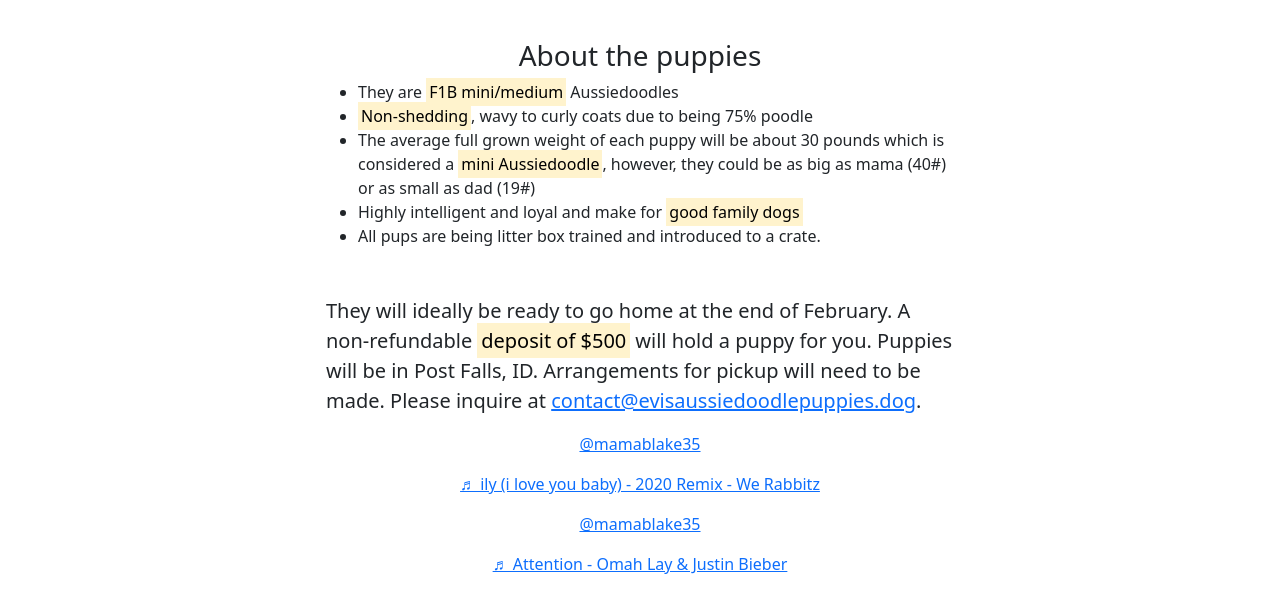
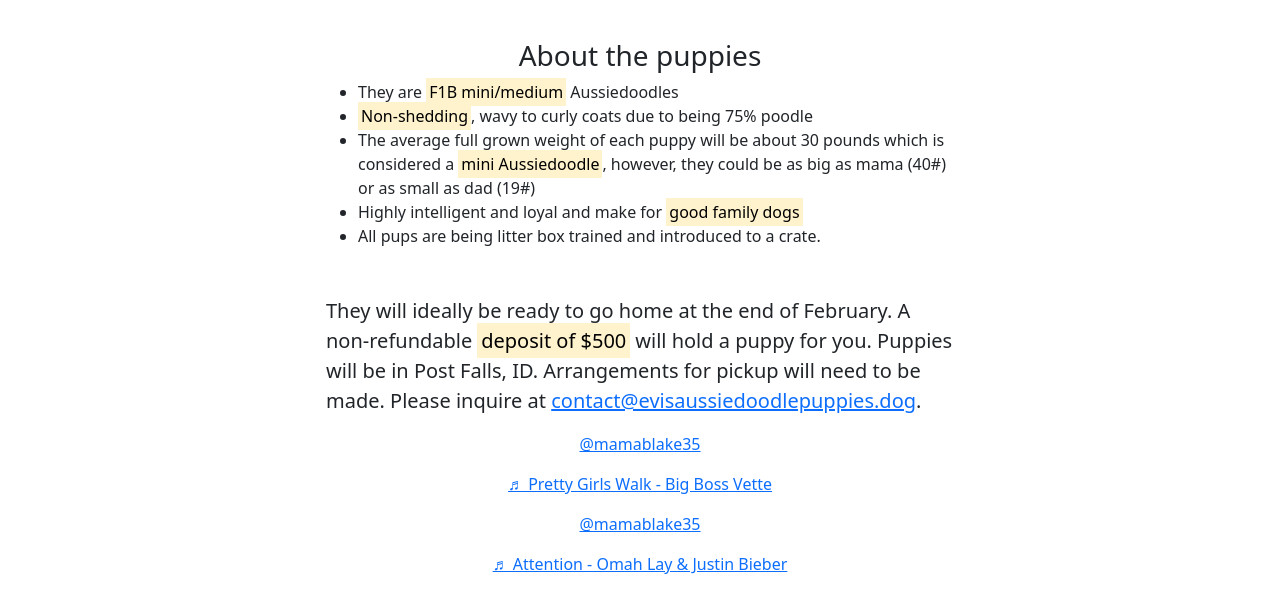
Before and after one commit to kblake/evispuppies, a plain HTML site: page index.html in a window 1280 px wide. Shown: the part 203-800 px from the top of the page. Drawn offline with Linux system fonts and the light colour scheme; a script that the page names is missing.

Commit message:
tik tok running video

```diff
--- a/index.html
+++ b/index.html
@@ -156,7 +156,7 @@
               <div class="container text-center">
                 <div class="row">
                   <div class="col">
-                <blockquote class="tiktok-embed" cite="https://www.tiktok.com/@mamablake35/video/7188650830147472686" data-video-id="7188650830147472686" style="max-width: 605px;min-width: 325px;" > <section> <a target="_blank" title="@mamablake35" href="https://www.tiktok.com/@mamablake35?refer=embed">@mamablake35</a> <p></p> <a target="_blank" title="♬ ily (i love you baby) - 2020 Remix - We Rabbitz" href="https://www.tiktok.com/music/ily-i-love-you-baby-6824212566940600322?refer=embed">♬ ily (i love you baby) - 2020 Remix - We Rabbitz</a> </section> </blockquote> <script async src="https://www.tiktok.com/embed.js"></script>
+                    <blockquote class="tiktok-embed" cite="https://www.tiktok.com/@mamablake35/video/7198643183549435182" data-video-id="7198643183549435182" style="max-width: 605px;min-width: 325px;" > <section> <a target="_blank" title="@mamablake35" href="https://www.tiktok.com/@mamablake35?refer=embed">@mamablake35</a> <p></p> <a target="_blank" title="♬ Pretty Girls Walk - Big Boss Vette" href="https://www.tiktok.com/music/Pretty-Girls-Walk-7107825905426237442?refer=embed">♬ Pretty Girls Walk - Big Boss Vette</a> </section> </blockquote> <script async src="https://www.tiktok.com/embed.js"></script>
                   </div>
                   <div class="col">
                 <blockquote class="tiktok-embed" cite="https://www.tiktok.com/@mamablake35/video/7188612688593849643" data-video-id="7188612688593849643" style="max-width: 605px;min-width: 325px;" > <section> <a target="_blank" title="@mamablake35" href="https://www.tiktok.com/@mamablake35?refer=embed">@mamablake35</a> <p></p> <a target="_blank" title="♬ Attention - Omah Lay &#38; Justin Bieber" href="https://www.tiktok.com/music/Attention-7065251698466129921?refer=embed">♬ Attention - Omah Lay &#38; Justin Bieber</a> </section> </blockquote> <script async src="https://www.tiktok.com/embed.js"></script>
```
